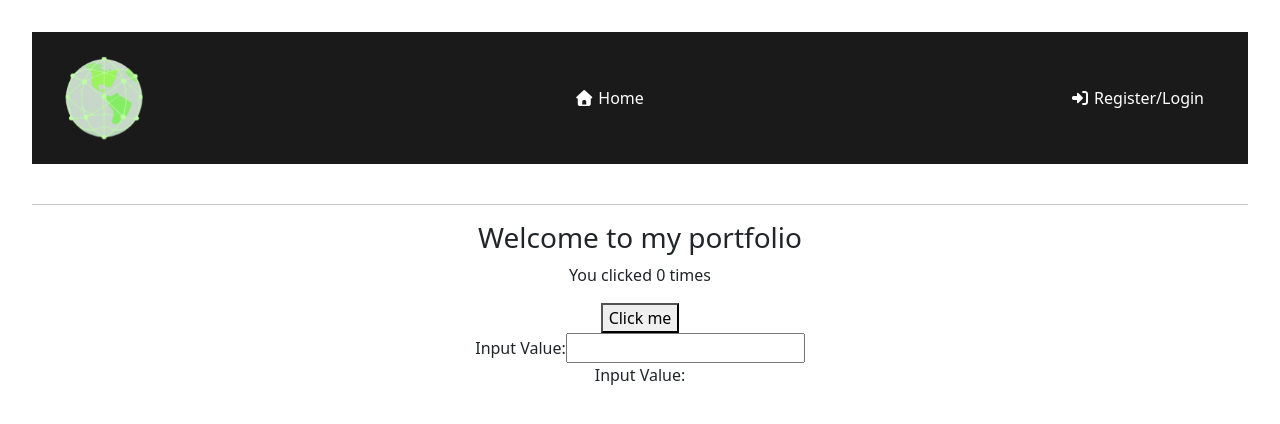
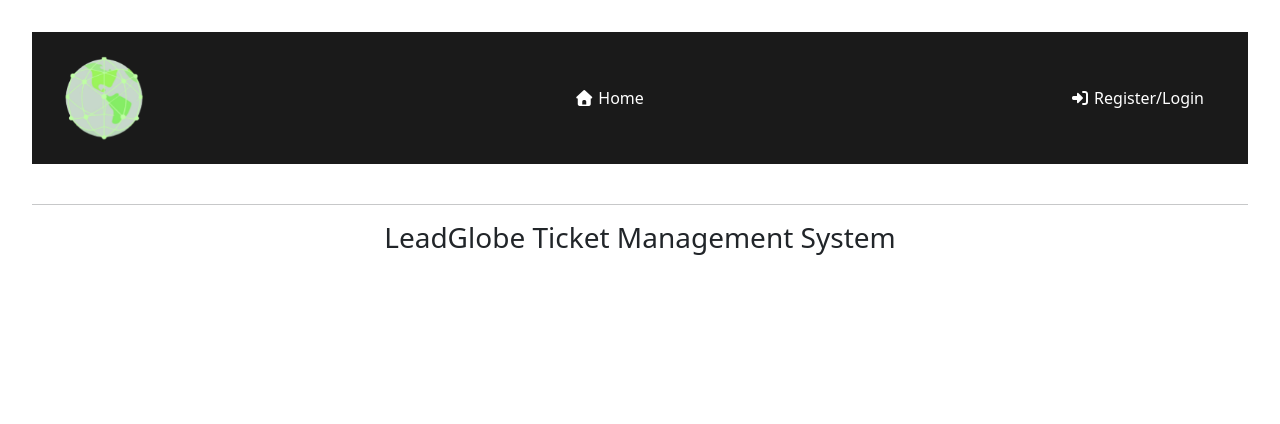
Before and after one commit to Zuck7/Rezolved, a React (Vite) app: page / in a window 1280 px wide. Shown: the top 424 px of the page. Built offline with nearby package versions, Linux system fonts and the light colour scheme; no server answers.

Commit message:
home page update

```diff
--- a/src/components/Home.jsx
+++ b/src/components/Home.jsx
@@ -4,9 +4,7 @@ import ControlledComponent from "./counterInput";
 function Home(){
     return(
         <div>
-            <h3>Welcome to my portfolio</h3>
-            <Counter />
-            <ControlledComponent />
+            <h3>LeadGlobe Ticket Management System</h3>
         </div>
     );
 }
```
